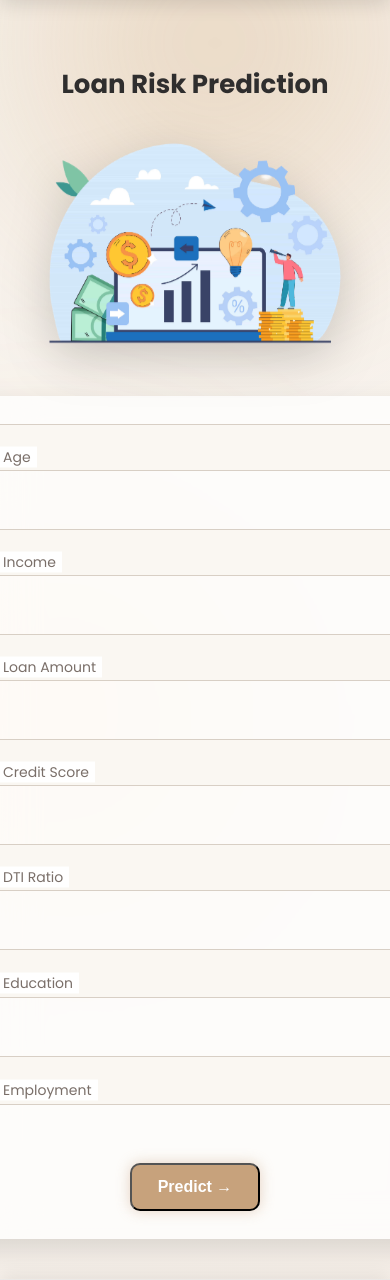
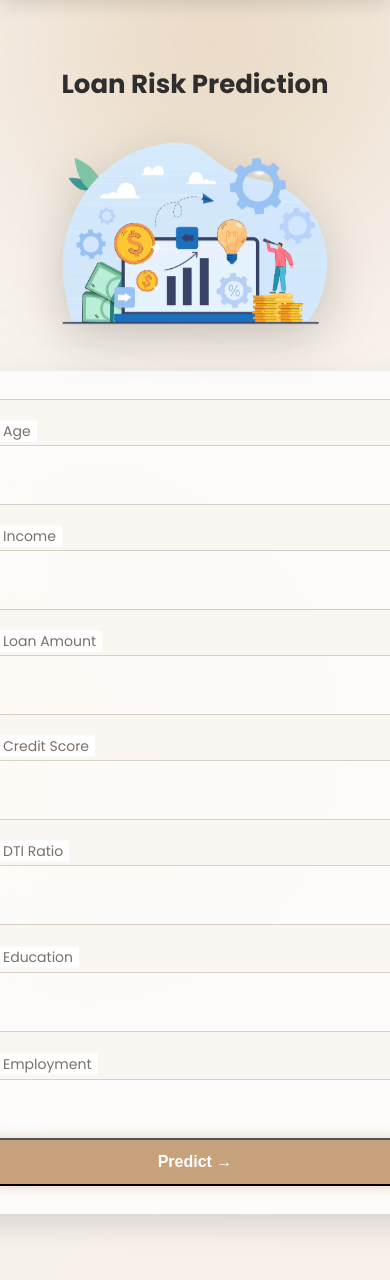
Before and after one commit to vishwasp1005/Loan_def, a Flask app: page /predict in a window 390 px wide; the page is wider, and only the part inside the window is pictured. Shown: the part 82-1362 px from the top of that part. Run offline with Flask 3, Linux system fonts and the light colour scheme; the visitor is signed in with stand-in values (Sample User, id 1).

Commit message:
Update predict.html

```diff
--- a/templates/predict.html
+++ b/templates/predict.html
@@ -8,7 +8,7 @@
     <style>
 
         /* -----------------------------------------
-           GLOBAL PAGE BACKGROUND (Matches Home Page)
+           GLOBAL PAGE BACKGROUND
         ------------------------------------------ */
         body {
             background: linear-gradient(135deg, #f8f4ef, #f6ece3, #fbf7f2);
@@ -56,7 +56,6 @@
             transition: 0.3s ease;
         }
 
-        /* Input float */
         .input-group input:focus + label,
         .input-group input:not(:placeholder-shown) + label {
             top: -8px;
@@ -65,7 +64,6 @@
             color: #b68258;
         }
 
-        /* Select float */
         .input-group select:focus + label,
         .input-group select.filled + label {
             top: -8px;
@@ -90,7 +88,7 @@
 
 
         /* -----------------------------------------
-           PREMIUM MAIN LAYOUT
+           PREDICT CONTAINER
         ------------------------------------------ */
         .predict-container {
             display: flex;
@@ -106,7 +104,7 @@
 
 
         /* -----------------------------------------
-           GLASS FORM CARD
+           FORM CARD
         ------------------------------------------ */
         .form-card {
             background: rgba(255, 255, 255, 0.75);
@@ -119,6 +117,8 @@
 
         .btn-primary {
             transition: 0.25s ease;
+            width: 100%;
+            text-align: center;
         }
         .btn-primary:hover {
             box-shadow: 0 12px 22px rgba(183,130,88,0.35);
@@ -127,7 +127,7 @@
 
 
         /* -----------------------------------------
-           FLOATING ILLUSTRATION
+           ILLUSTRATION
         ------------------------------------------ */
         .predict-illustration img {
             width: 480px;
@@ -143,26 +143,37 @@
 
 
         /* -----------------------------------------
-           MOBILE FIXES
+           MOBILE FIXES (MAIN FIX ADDED)
         ------------------------------------------ */
         @media (max-width: 950px) {
             .predict-container {
-                flex-direction: column-reverse;
+                flex-direction: column-reverse !important;
                 text-align: center;
-                gap: 30px;
+                gap: 25px;
             }
             .predict-illustration img {
-                width: 330px;
+                width: 300px;
             }
         }
 
         @media (max-width: 600px) {
+
             .page-title {
                 font-size: 26px;
                 text-align: center;
             }
+
             .form-card {
                 padding: 28px;
+            }
+
+            .predict-container {
+                padding-bottom: 25px;
+            }
+
+            /* Fix bottom spacing so footer doesn't overlap */
+            .page-container {
+                padding-bottom: 90px !important;
             }
         }
 
@@ -302,7 +313,6 @@ function showLoader() {
 }
 </script>
 
-<!-- ⭐ FOOTER ADDED WITHOUT REMOVING ANYTHING -->
 {% include 'footer.html' %}
 
 </body>
```
